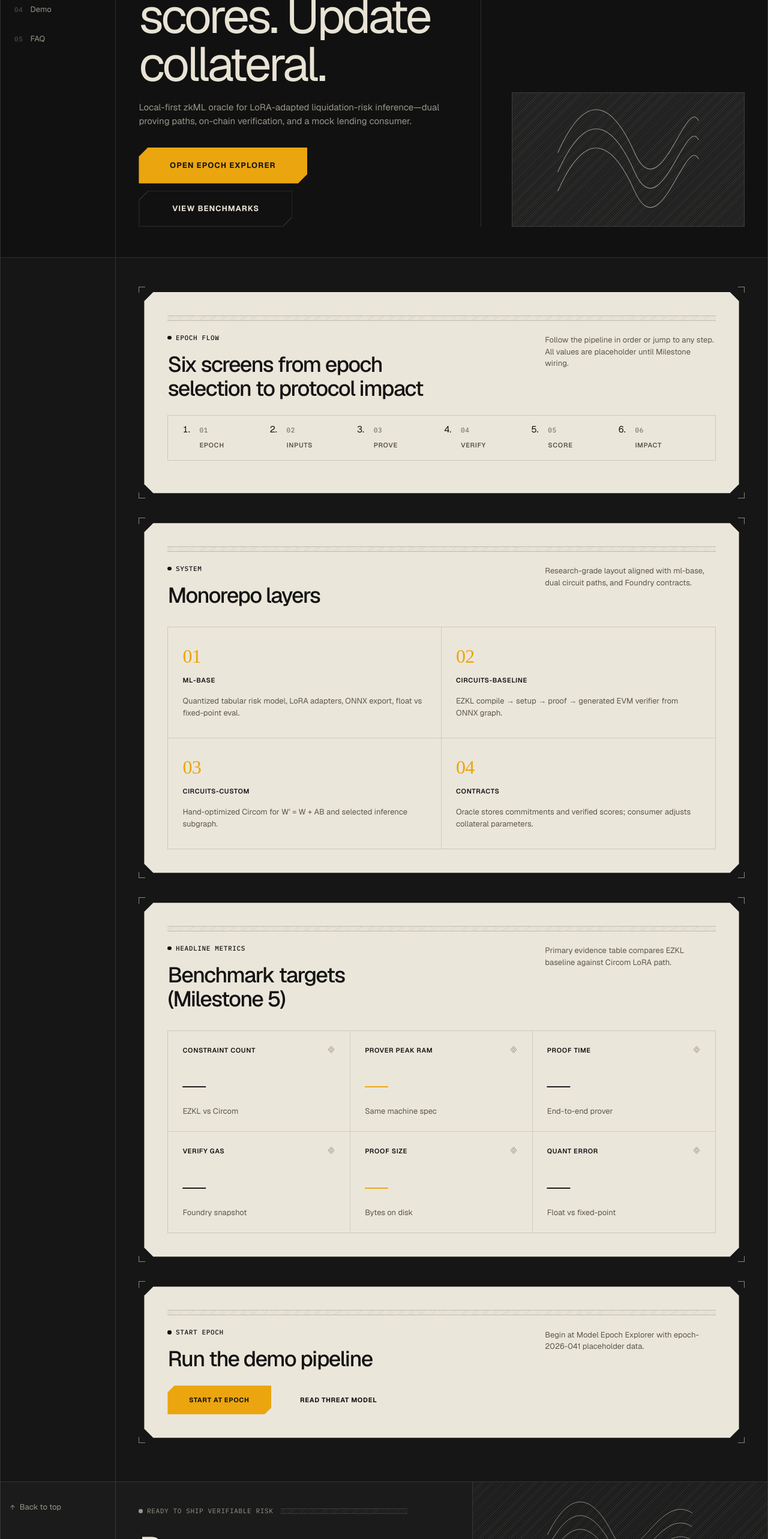
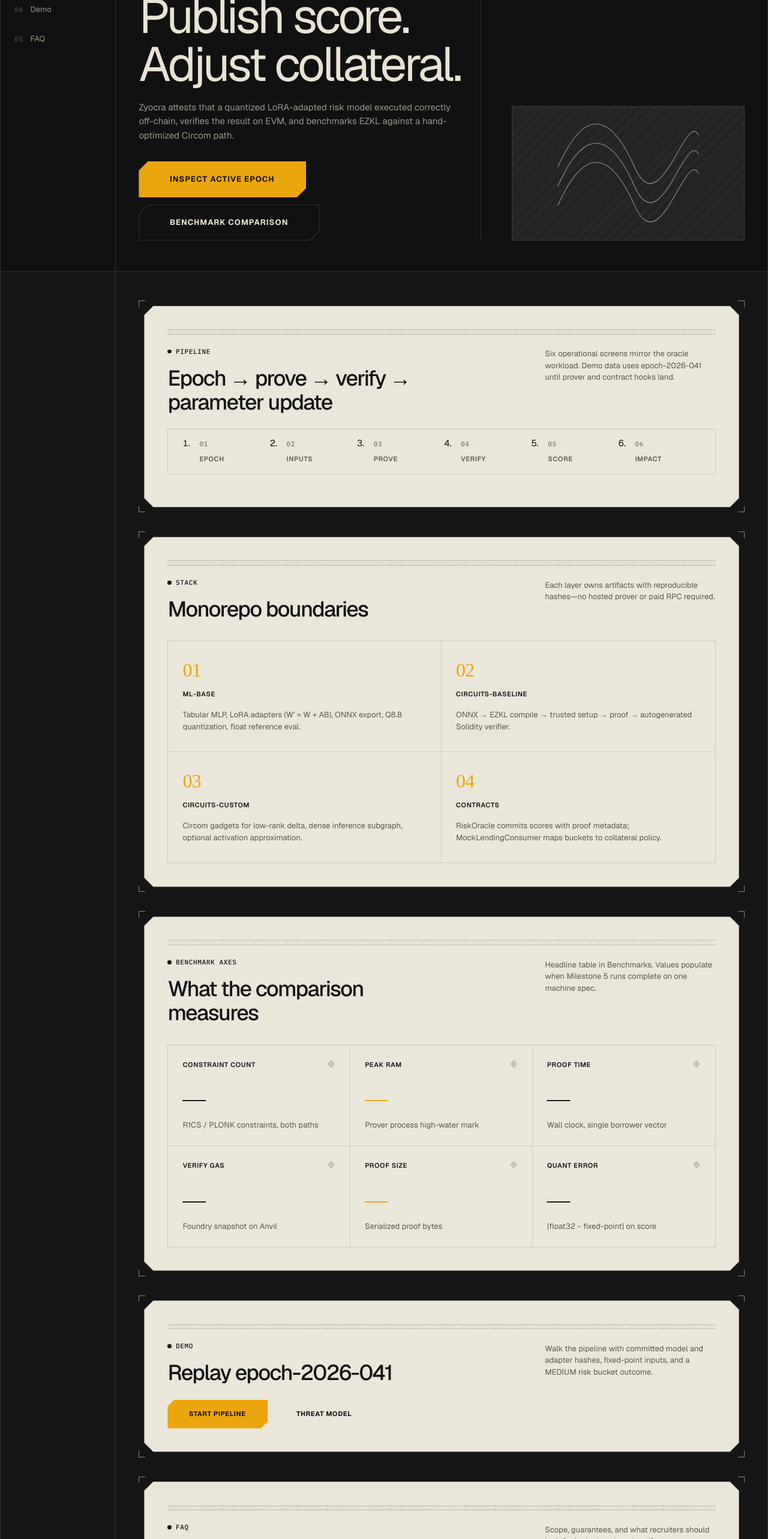
Before and after one commit to vamshiganesh/Zyocra, a React (Vite) app in the folder frontend/: page / in a window 1280 px wide. Shown: the part 234-2800 px from the top of the page at 60% size. Built offline with nearby package versions, Linux system fonts and the light colour scheme; a web font is replaced by a local one.

Commit message:
Refine the UI content across all screens so the product feels real and high-end - 4

```diff
--- a/frontend/src/pages/EpochExplorerPage.tsx
+++ b/frontend/src/pages/EpochExplorerPage.tsx
@@ -1,4 +1,5 @@
 import { Shell } from "../components/layout/Shell";
+import { screenBySlug } from "../config/screens";
 import { DataFieldGrid } from "../components/product/DataFieldGrid";
 import { EpochTable } from "../components/product/EpochTable";
 import { FlowNav } from "../components/product/FlowNav";
@@ -6,17 +7,10 @@ import { ProductHero } from "../components/product/ProductHero";
 import { ClippedButton } from "../components/ui/ClippedButton";
 import { ClippedCard } from "../components/ui/ClippedCard";
 import { SectionHeader } from "../components/ui/SectionHeader";
-import { demoEpoch, epochRegistry } from "../data/product-placeholders";
+import { demoEpoch, epochDetailFields, epochRegistry } from "../data/product-placeholders";
 import "./pages.css";
 
-const commitmentFields = [
-  { label: "onnx_commit", value: demoEpoch.onnxCommit, mono: true },
-  { label: "model_hash", value: demoEpoch.modelHash, mono: true },
-  { label: "adapter_hash", value: demoEpoch.adapterHash, mono: true },
-  { label: "quant_profile", value: demoEpoch.quantProfile, mono: true },
-  { label: "verifier_ezkl", value: demoEpoch.verifierEzkl, mono: true },
-  { label: "verifier_circom", value: demoEpoch.verifierCircom, mono: true },
-];
+const screen = screenBySlug("epoch")!;
 
 export function EpochExplorerPage() {
   return (
@@ -24,15 +18,19 @@ export function EpochExplorerPage() {
       <section className="band band--hero">
         <Shell>
           <ProductHero
-            eyebrow="Epoch registry"
-            title="Select the scoring epoch."
-            body="Each epoch binds a model hash, adapter commitments, quantization profile, and verifier deployment."
+            eyebrow={screen.eyebrow}
+            title={screen.headline}
+            body={screen.lede}
             actions={
               <ClippedButton to="/inputs" variant="accent" size="lg">
-                Continue to inputs
+                Review inputs
               </ClippedButton>
             }
-            aside={<p className="mono-label">{demoEpoch.id}</p>}
+            aside={
+              <p className="mono-label">
+                {demoEpoch.id} · {demoEpoch.status}
+              </p>
+            }
           />
         </Shell>
       </section>
@@ -45,9 +43,9 @@ export function EpochExplorerPage() {
                 <SectionHeader
                   label="Active epoch"
                   title={demoEpoch.id}
-                  description={`Status: ${demoEpoch.status} · block ${demoEpoch.blockHeight} · ${demoEpoch.scoredAt}`}
+                  description={`Committed at block ${demoEpoch.blockHeight} · scored ${demoEpoch.scoredAt} · proof ${demoEpoch.proofStatus} · verifier ${demoEpoch.verifierStatus}`}
                 />
-                <DataFieldGrid fields={commitmentFields} columns={3} />
+                <DataFieldGrid fields={epochDetailFields} columns={3} />
               </div>
               <FlowNav />
             </ClippedCard>
@@ -56,8 +54,8 @@ export function EpochExplorerPage() {
               <div id="registry">
                 <SectionHeader
                   label="Registry"
-                  title="Historical epochs"
-                  description="Sealed epochs retain verifier and commitment snapshots for reproducibility."
+                  title="Prior epochs"
+                  description="Sealed epochs freeze verifier addresses and commitments for audit replay."
                 />
                 <EpochTable rows={epochRegistry} />
               </div>
@@ -67,10 +65,15 @@ export function EpochExplorerPage() {
               <div id="commitments">
                 <SectionHeader
                   label="Commitments"
-                  title="Public statement inputs"
-                  description="Hashes committed on-chain before proof submission for epoch-2026-041."
+                  title="On-chain statement anchors"
+                  description="Hashes registered in RiskOracle before submitScore accepts a proof for this epoch."
                 />
-                <DataFieldGrid fields={commitmentFields.slice(0, 4)} columns={2} />
+                <DataFieldGrid
+                  fields={epochDetailFields.filter((f) =>
+                    ["Model hash", "Adapter hash", "ONNX commit", "Quantization profile"].includes(f.label),
+                  )}
+                  columns={2}
+                />
               </div>
             </ClippedCard>
           </div>
--- a/frontend/src/pages/OverviewPage.tsx
+++ b/frontend/src/pages/OverviewPage.tsx
@@ -3,50 +3,36 @@ import { ProductHero } from "../components/product/ProductHero";
 import { PipelineStrip } from "../components/product/PipelineStrip";
 import { ClippedButton } from "../components/ui/ClippedButton";
 import { ClippedCard } from "../components/ui/ClippedCard";
+import { FaqAccordion } from "../components/ui/FaqAccordion";
 import { SectionHeader } from "../components/ui/SectionHeader";
 import { StatTile } from "../components/ui/StatTile";
+import {
+  headlineMetrics,
+  overviewCopy,
+  systemLayers,
+} from "../data/content";
 import { flowSteps } from "../data/product-placeholders";
+import { faqItems } from "../data/placeholders";
 import "./pages.css";
 
-const systemLayers = [
-  {
-    num: "01",
-    title: "ml-base",
-    body: "Quantized tabular risk model, LoRA adapters, ONNX export, float vs fixed-point eval.",
-  },
-  {
-    num: "02",
-    title: "circuits-baseline",
-    body: "EZKL compile → setup → proof → generated EVM verifier from ONNX graph.",
-  },
-  {
-    num: "03",
-    title: "circuits-custom",
-    body: "Hand-optimized Circom for W′ = W + AB and selected inference subgraph.",
-  },
-  {
-    num: "04",
-    title: "contracts",
-    body: "Oracle stores commitments and verified scores; consumer adjusts collateral parameters.",
-  },
-];
+export function OverviewPage() {
+  const c = overviewCopy;
 
-export function OverviewPage() {
   return (
     <div className="page">
       <section className="band band--hero">
         <Shell>
           <ProductHero
-            eyebrow="Zyocra oracle"
-            title="Prove risk scores. Update collateral."
-            body="Local-first zkML oracle for LoRA-adapted liquidation-risk inference—dual proving paths, on-chain verification, and a mock lending consumer."
+            eyebrow={c.hero.eyebrow}
+            title={c.hero.title}
+            body={c.hero.body}
             actions={
               <>
                 <ClippedButton to="/epoch" variant="accent" size="lg">
-                  Open epoch explorer
+                  {c.hero.ctaPrimary}
                 </ClippedButton>
                 <ClippedButton to="/benchmarks" variant="ghost" size="lg">
-                  View benchmarks
+                  {c.hero.ctaSecondary}
                 </ClippedButton>
               </>
             }
@@ -67,9 +53,9 @@ export function OverviewPage() {
             <ClippedCard>
               <div id="flow">
                 <SectionHeader
-                  label="Epoch flow"
-                  title="Six screens from epoch selection to protocol impact"
-                  description="Follow the pipeline in order or jump to any step. All values are placeholder until Milestone wiring."
+                  label={c.flow.label}
+                  title={c.flow.title}
+                  description={c.flow.description}
                 />
                 <PipelineStrip />
               </div>
@@ -78,9 +64,9 @@ export function OverviewPage() {
             <ClippedCard>
               <div id="system">
                 <SectionHeader
-                  label="System"
-                  title="Monorepo layers"
-                  description="Research-grade layout aligned with ml-base, dual circuit paths, and Foundry contracts."
+                  label={c.system.label}
+                  title={c.system.title}
+                  description={c.system.description}
                 />
                 <div className="layer-list">
                   {systemLayers.map((layer) => (
@@ -97,17 +83,20 @@ export function OverviewPage() {
             <ClippedCard>
               <div id="metrics">
                 <SectionHeader
-                  label="Headline metrics"
-                  title="Benchmark targets (Milestone 5)"
-                  description="Primary evidence table compares EZKL baseline against Circom LoRA path."
+                  label={c.metrics.label}
+                  title={c.metrics.title}
+                  description={c.metrics.description}
                 />
                 <div className="stats-grid">
-                  <StatTile label="Constraint count" value="—" detail="EZKL vs Circom" />
-                  <StatTile label="Prover peak RAM" value="—" detail="Same machine spec" accent />
-                  <StatTile label="Proof time" value="—" detail="End-to-end prover" />
-                  <StatTile label="Verify gas" value="—" detail="Foundry snapshot" />
-                  <StatTile label="Proof size" value="—" detail="Bytes on disk" accent />
-                  <StatTile label="Quant error" value="—" detail="Float vs fixed-point" />
+                  {headlineMetrics.map((m) => (
+                    <StatTile
+                      key={m.label}
+                      label={m.label}
+                      value={m.value}
+                      detail={m.detail}
+                      accent={m.accent}
+                    />
+                  ))}
                 </div>
               </div>
             </ClippedCard>
@@ -115,18 +104,29 @@ export function OverviewPage() {
             <ClippedCard>
               <div id="entry">
                 <SectionHeader
-                  label="Start epoch"
-                  title="Run the demo pipeline"
-                  description="Begin at Model Epoch Explorer with epoch-2026-041 placeholder data."
+                  label={c.entry.label}
+                  title={c.entry.title}
+                  description={c.entry.description}
                 />
                 <div className="hero__actions" style={{ marginTop: "var(--space-6)" }}>
                   <ClippedButton to={flowSteps[0].path} variant="accent" size="md">
-                    Start at epoch
+                    Start pipeline
                   </ClippedButton>
                   <ClippedButton to="/threat-model" variant="surface" size="md">
-                    Read threat model
+                    Threat model
                   </ClippedButton>
                 </div>
+              </div>
+            </ClippedCard>
+
+            <ClippedCard>
+              <div id="faq">
+                <SectionHeader
+                  label={c.faq.label}
+                  title={c.faq.title}
+                  description={c.faq.description}
+                />
+                <FaqAccordion items={faqItems} />
               </div>
             </ClippedCard>
           </div>
```
